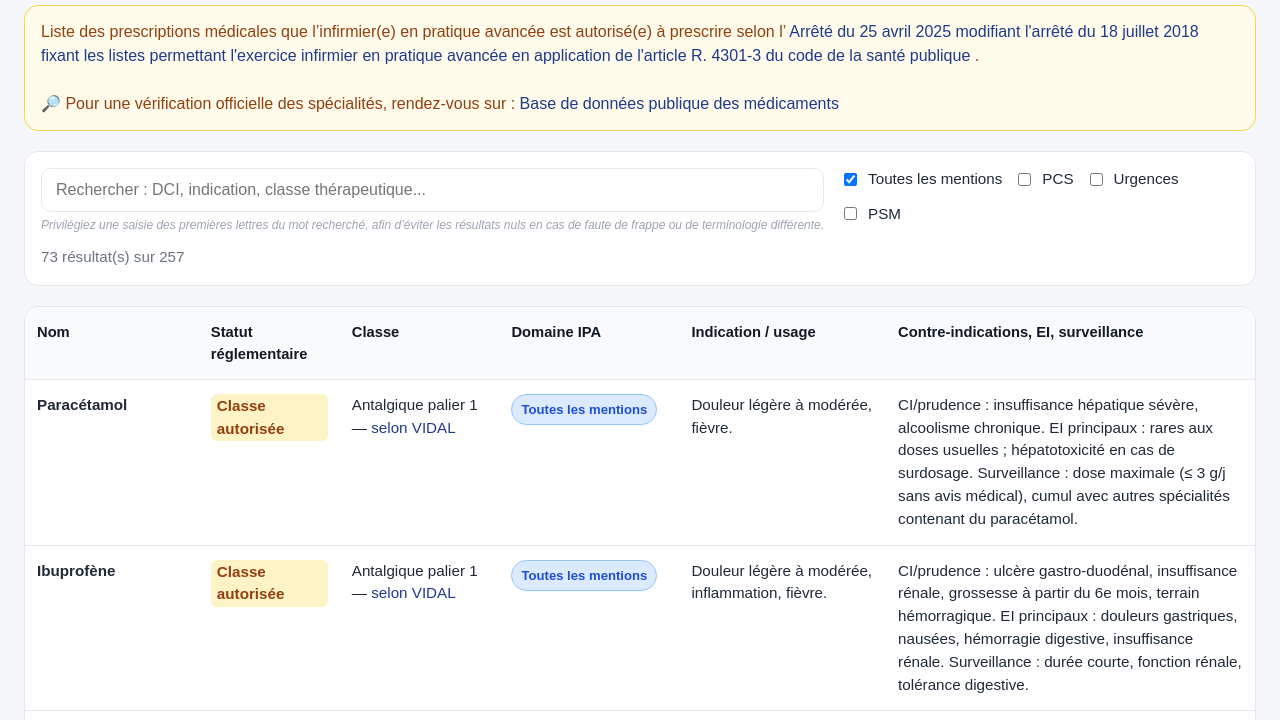
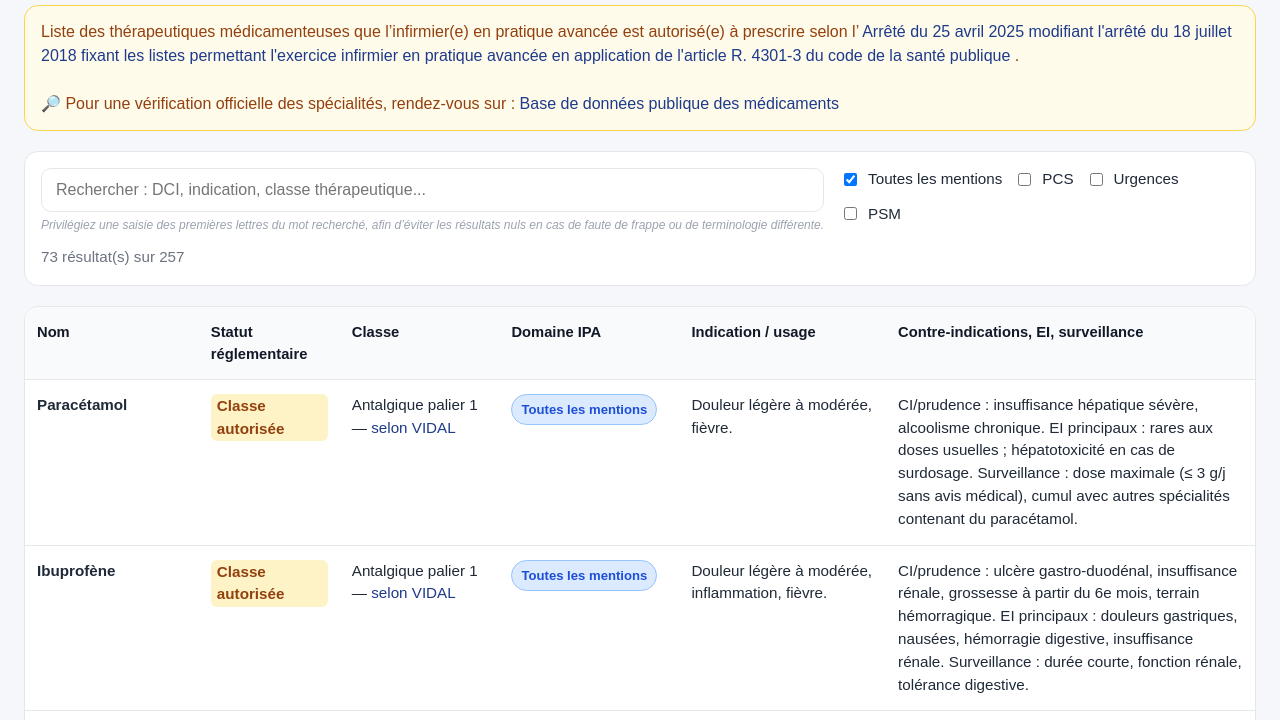
Before and after one commit to p-ipa/p-ipa.github.io, a plain HTML site: page index.html in a window 1280 px wide. Shown: the part 80-800 px from the top of the page. Drawn offline with Linux system fonts and the light colour scheme.

Commit message:
Update index.html

```diff
--- a/index.html
+++ b/index.html
@@ -252,7 +252,7 @@
     <h1>P-IPA</h1>
 
 <div class="notice">
-    Liste des prescriptions médicales que l’infirmier(e) en pratique avancée est autorisé(e) à prescrire selon l’
+    Liste des thérapeutiques médicamenteuses que l’infirmier(e) en pratique avancée est autorisé(e) à prescrire selon l’
   <a href="https://www.legifrance.gouv.fr/jorf/id/JORFTEXT000051533034" target="_blank" rel="noopener noreferrer">
     Arrêté du 25 avril 2025 modifiant l'arrêté du 18 juillet 2018 fixant les listes permettant l'exercice infirmier en pratique avancée en application de l'article R. 4301-3 du code de la santé publique
   </a>.<br><br>
```
